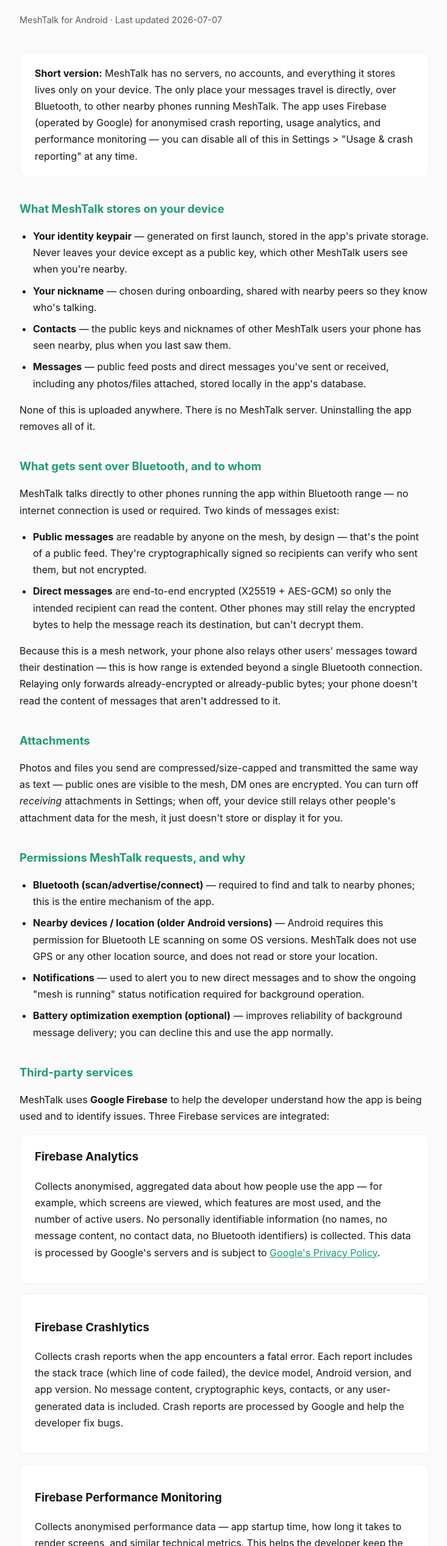
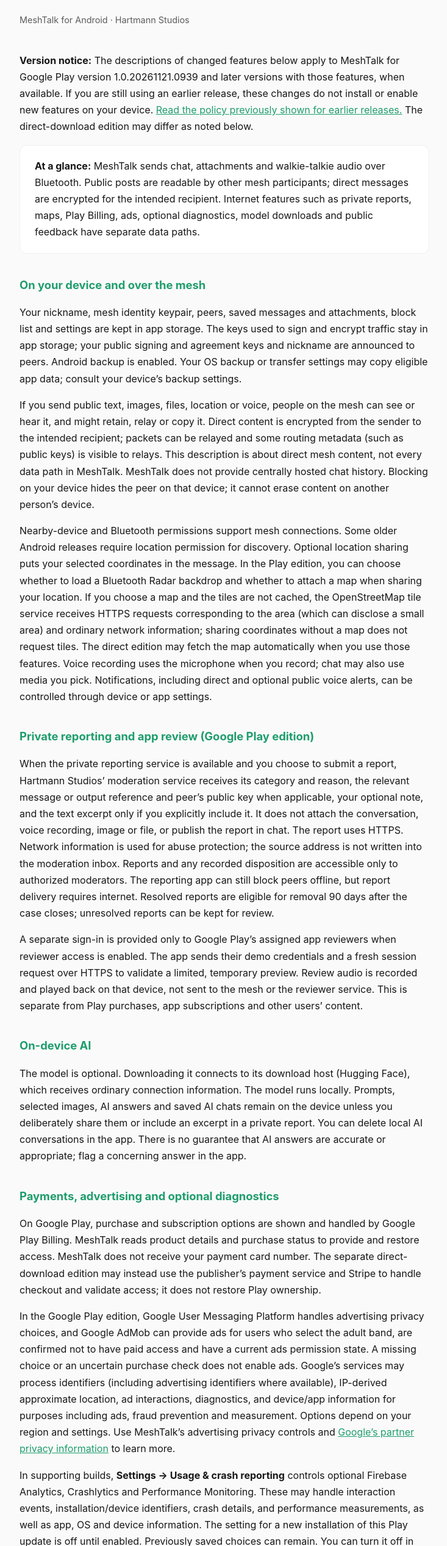
Before and after one commit to chartmann1590/bluetooth-chat, a plain HTML site: page docs/privacy.html in a window 1280 px wide. Shown: the part 125-2660 px from the top of the page at 61% size, without its empty margins (272-1005 px from the left). Drawn offline with Linux system fonts and the light colour scheme.

Commit message:
Describe MeshTalk Play privacy for version 1.0.20261121.0939 [skip ci]

```diff
--- a/docs/privacy.html
+++ b/docs/privacy.html
@@ -46,74 +46,34 @@
 <body>
 <div class="wrap">
   <h1>Privacy Policy</h1>
-  <p class="updated">MeshTalk for Android · Last updated 2026-07-07</p>
+  <p class="updated">MeshTalk for Android · Hartmann Studios</p>
+    <p><strong>Version notice:</strong> The descriptions of changed features below apply to MeshTalk for Google Play version 1.0.20261121.0939 and later versions with those features, when available. If you are still using an earlier release, these changes do not install or enable new features on your device. <a href="https://github.com/chartmann1590/bluetooth-chat/blob/bc8b9d36a807f42d524ef4fb2219c16a530c8327/docs/privacy.html">Read the policy previously shown for earlier releases.</a> The direct-download edition may differ as noted below.</p>
+  <div class="card"><strong>At a glance:</strong> MeshTalk sends chat, attachments and walkie-talkie audio over Bluetooth. Public posts are readable by other mesh participants; direct messages are encrypted for the intended recipient. Internet features such as private reports, maps, Play Billing, ads, optional diagnostics, model downloads and public feedback have separate data paths.</div>
 
-  <div class="card">
-    <strong>Short version:</strong> MeshTalk has no servers, no accounts, and everything it stores lives only on your device. The only place your messages travel is directly, over Bluetooth, to other nearby phones running MeshTalk. The app uses Firebase (operated by Google) for anonymised crash reporting, usage analytics, and performance monitoring — you can disable all of this in Settings &gt; "Usage &amp; crash reporting" at any time.
-  </div>
+  <h2>On your device and over the mesh</h2>
+  <p>Your nickname, mesh identity keypair, peers, saved messages and attachments, block list and settings are kept in app storage. The keys used to sign and encrypt traffic stay in app storage; your public signing and agreement keys and nickname are announced to peers. Android backup is enabled. Your OS backup or transfer settings may copy eligible app data; consult your device’s backup settings.</p>
+  <p>If you send public text, images, files, location or voice, people on the mesh can see or hear it, and might retain, relay or copy it. Direct content is encrypted from the sender to the intended recipient; packets can be relayed and some routing metadata (such as public keys) is visible to relays. This description is about direct mesh content, not every data path in MeshTalk. MeshTalk does not provide centrally hosted chat history. Blocking on your device hides the peer on that device; it cannot erase content on another person’s device.</p>
+  <p>Nearby-device and Bluetooth permissions support mesh connections. Some older Android releases require location permission for discovery. Optional location sharing puts your selected coordinates in the message. In the Play edition, you can choose whether to load a Bluetooth Radar backdrop and whether to attach a map when sharing your location. If you choose a map and the tiles are not cached, the OpenStreetMap tile service receives HTTPS requests corresponding to the area (which can disclose a small area) and ordinary network information; sharing coordinates without a map does not request tiles. The direct edition may fetch the map automatically when you use those features. Voice recording uses the microphone when you record; chat may also use media you pick. Notifications, including direct and optional public voice alerts, can be controlled through device or app settings.</p>
 
-  <h2>What MeshTalk stores on your device</h2>
-  <ul>
-    <li><strong>Your identity keypair</strong> — generated on first launch, stored in the app's private storage. Never leaves your device except as a public key, which other MeshTalk users see when you're nearby.</li>
-    <li><strong>Your nickname</strong> — chosen during onboarding, shared with nearby peers so they know who's talking.</li>
-    <li><strong>Contacts</strong> — the public keys and nicknames of other MeshTalk users your phone has seen nearby, plus when you last saw them.</li>
-    <li><strong>Messages</strong> — public feed posts and direct messages you've sent or received, including any photos/files attached, stored locally in the app's database.</li>
-  </ul>
-  <p>None of this is uploaded anywhere. There is no MeshTalk server. Uninstalling the app removes all of it.</p>
+  <h2>Private reporting and app review (Google Play edition)</h2>
+  <p>When the private reporting service is available and you choose to submit a report, Hartmann Studios’ moderation service receives its category and reason, the relevant message or output reference and peer’s public key when applicable, your optional note, and the text excerpt only if you explicitly include it. It does not attach the conversation, voice recording, image or file, or publish the report in chat. The report uses HTTPS. Network information is used for abuse protection; the source address is not written into the moderation inbox. Reports and any recorded disposition are accessible only to authorized moderators. The reporting app can still block peers offline, but report delivery requires internet. Resolved reports are eligible for removal 90 days after the case closes; unresolved reports can be kept for review.</p>
+  <p>A separate sign-in is provided only to Google Play’s assigned app reviewers when reviewer access is enabled. The app sends their demo credentials and a fresh session request over HTTPS to validate a limited, temporary preview. Review audio is recorded and played back on that device, not sent to the mesh or the reviewer service. This is separate from Play purchases, app subscriptions and other users’ content.</p>
 
-  <h2>What gets sent over Bluetooth, and to whom</h2>
-  <p>MeshTalk talks directly to other phones running the app within Bluetooth range — no internet connection is used or required. Two kinds of messages exist:</p>
-  <ul>
-    <li><strong>Public messages</strong> are readable by anyone on the mesh, by design — that's the point of a public feed. They're cryptographically signed so recipients can verify who sent them, but not encrypted.</li>
-    <li><strong>Direct messages</strong> are end-to-end encrypted (X25519 + AES-GCM) so only the intended recipient can read the content. Other phones may still relay the encrypted bytes to help the message reach its destination, but can't decrypt them.</li>
-  </ul>
-  <p>Because this is a mesh network, your phone also relays other users' messages toward their destination — this is how range is extended beyond a single Bluetooth connection. Relaying only forwards already-encrypted or already-public bytes; your phone doesn't read the content of messages that aren't addressed to it.</p>
+  <h2>On-device AI</h2>
+  <p>The model is optional. Downloading it connects to its download host (Hugging Face), which receives ordinary connection information. The model runs locally. Prompts, selected images, AI answers and saved AI chats remain on the device unless you deliberately share them or include an excerpt in a private report. You can delete local AI conversations in the app. There is no guarantee that AI answers are accurate or appropriate; flag a concerning answer in the app.</p>
 
-  <h2>Attachments</h2>
-  <p>Photos and files you send are compressed/size-capped and transmitted the same way as text — public ones are visible to the mesh, DM ones are encrypted. You can turn off <em>receiving</em> attachments in Settings; when off, your device still relays other people's attachment data for the mesh, it just doesn't store or display it for you.</p>
+  <h2>Payments, advertising and optional diagnostics</h2>
+  <p>On Google Play, purchase and subscription options are shown and handled by Google Play Billing. MeshTalk reads product details and purchase status to provide and restore access. MeshTalk does not receive your payment card number. The separate direct-download edition may instead use the publisher’s payment service and Stripe to handle checkout and validate access; it does not restore Play ownership.</p>
+  <p>In the Google Play edition, Google User Messaging Platform handles advertising privacy choices, and Google AdMob can provide ads for users who select the adult band, are confirmed not to have paid access and have a current ads permission state. A missing choice or an uncertain purchase check does not enable ads. Google’s services may process identifiers (including advertising identifiers where available), IP-derived approximate location, ad interactions, diagnostics, and device/app information for purposes including ads, fraud prevention and measurement. Options depend on your region and settings. Use MeshTalk’s advertising privacy controls and <a href="https://policies.google.com/technologies/partner-sites">Google’s partner privacy information</a> to learn more.</p>
+  <p>In supporting builds, <strong>Settings → Usage &amp; crash reporting</strong> controls optional Firebase Analytics, Crashlytics and Performance Monitoring. These may handle interaction events, installation/device identifiers, crash details, and performance measurements, as well as app, OS and device information. The setting for a new installation of this Play update is off until enabled. Previously saved choices can remain. You can turn it off in Settings; this does not delete data previously sent.</p>
 
-  <h2>Permissions MeshTalk requests, and why</h2>
-  <ul>
-    <li><strong>Bluetooth (scan/advertise/connect)</strong> — required to find and talk to nearby phones; this is the entire mechanism of the app.</li>
-    <li><strong>Nearby devices / location (older Android versions)</strong> — Android requires this permission for Bluetooth LE scanning on some OS versions. MeshTalk does not use GPS or any other location source, and does not read or store your location.</li>
-    <li><strong>Notifications</strong> — used to alert you to new direct messages and to show the ongoing "mesh is running" status notification required for background operation.</li>
-    <li><strong>Battery optimization exemption (optional)</strong> — improves reliability of background message delivery; you can decline this and use the app normally.</li>
-  </ul>
+  <h2>Public issue feedback is separate</h2>
+  <p>If you post in the optional public GitHub issue tracker, your feedback text, any contact information you enter and any attachments you select may be visible to anyone. Voluntary diagnostics can include your app version, device/Android info, locale and time zone, and storage or memory totals. Do not put sensitive details there. For abuse, use private in-app reporting where available, or contact Hartmann Studios privately using the link below; do not post a private message in the public issue tracker.</p>
 
-  <h2>Third-party services</h2>
-  <p>MeshTalk uses <strong>Google Firebase</strong> to help the developer understand how the app is being used and to identify issues. Three Firebase services are integrated:</p>
-
-  <div class="card">
-    <h3 style="margin-top:0">Firebase Analytics</h3>
-    <p>Collects anonymised, aggregated data about how people use the app — for example, which screens are viewed, which features are most used, and the number of active users. No personally identifiable information (no names, no message content, no contact data, no Bluetooth identifiers) is collected. This data is processed by Google's servers and is subject to <a href="https://policies.google.com/privacy">Google's Privacy Policy</a>.</p>
-  </div>
-
-  <div class="card">
-    <h3>Firebase Crashlytics</h3>
-    <p>Collects crash reports when the app encounters a fatal error. Each report includes the stack trace (which line of code failed), the device model, Android version, and app version. No message content, cryptographic keys, contacts, or any user-generated data is included. Crash reports are processed by Google and help the developer fix bugs.</p>
-  </div>
-
-  <div class="card">
-    <h3>Firebase Performance Monitoring</h3>
-    <p>Collects anonymised performance data — app startup time, how long it takes to render screens, and similar technical metrics. This helps the developer keep the app fast. No user data or message content is collected.</p>
-  </div>
-
-  <h2>Opting out of Firebase data collection</h2>
-  <p>All three Firebase services can be turned off at any time from within the app: open <strong>Settings</strong> and toggle off <strong>"Usage &amp; crash reporting"</strong>. When disabled, no analytics events, crash reports, or performance metrics are sent to Google. This setting is immediate — no data is queued or sent after you turn it off. It is enabled by default so the developer can learn about issues early, but you have full control.</p>
-
-  <h2>Other third parties</h2>
-  <p>Aside from Firebase (as described above), MeshTalk does not integrate any advertising, analytics, or other third-party SDKs, and does not communicate with any server operated by the developer or anyone else.</p>
-
-  <h2>Children's privacy</h2>
-  <p>MeshTalk does not knowingly collect any information from anyone, of any age, since it doesn't collect information at all in the traditional sense — everything described above stays on-device or goes directly to other nearby users' devices.</p>
-
-  <h2>Changes to this policy</h2>
-  <p>If this policy changes, the updated version will be posted at this same address with a new "last updated" date.</p>
-
-  <h2>Contact</h2>
-  <p>Questions or concerns can be raised via <a href="https://github.com/chartmann1590/bluetooth-chat/issues">GitHub Issues</a> on the project repository.</p>
-
-  <a class="back" href="index.html">← Back to MeshTalk</a>
+  <h2>Age, control and questions</h2>
+  <p>The Google Play edition is intended for ages 16 and up. The advertising band is stored locally in the app. Declining to select the adult band does not prevent messaging or purchasing; ads remain off.</p>
+  <p>Many details are stored only on your device. Clearing its app data or removing the app will remove that installation’s local copy; backups, other people’s copies, publicly shared issues and prior service records are separate. Play manages subscriptions and Play purchase records. We cannot remove copies held by another device or restore local conversations from a central server.</p>
+  <p>For privacy questions or a request concerning data we hold, use the <a href="https://charleshartmann.com/contact/">Hartmann Studios contact page</a>. Include a private report reference if relevant, but never send a password, private key or unnecessary message content. This is not a promise that copies controlled by other people or services can be deleted by MeshTalk.</p>
 </div>
 </body>
 </html>
```
